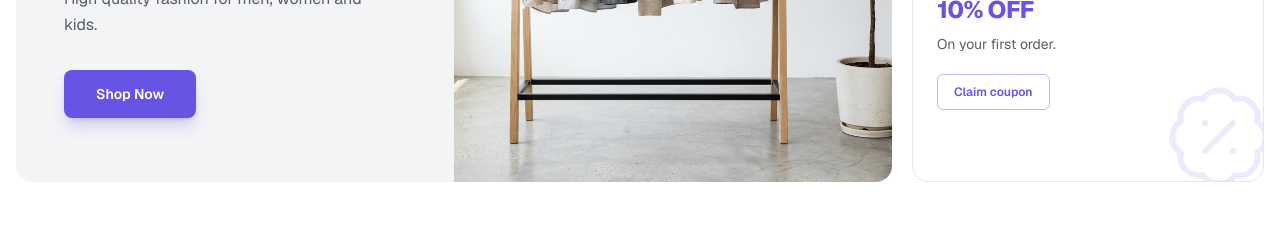
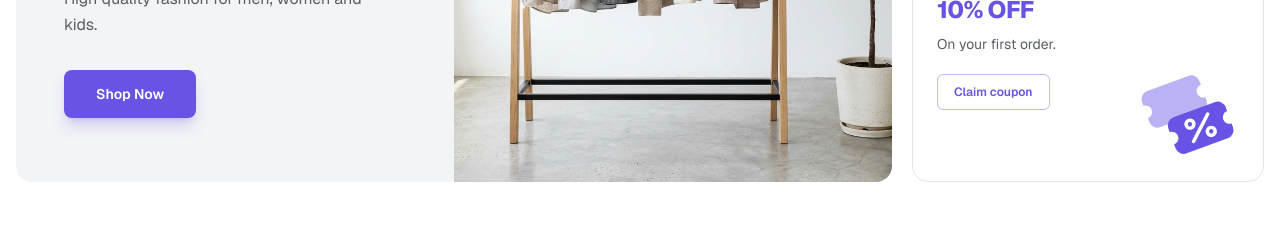
Before and after one commit to Fagunmridha/e-commerce, a Next.js app: page / in a window 1280 px wide. Shown: the part 494-722 px from the top of the page. Built offline with nearby package versions, Linux system fonts and the light colour scheme; no server answers; the database is empty.

Commit message:
feat: add CouponTickets component and integrate it into the Hero component for enhanced visual appeal

```diff
--- /dev/null
+++ b/components/home/coupon-tickets.tsx
@@ -0,0 +1,87 @@
+'use client'
+
+import { useId } from 'react'
+
+/**
+ * The pair of discount tickets in the coupon card's corner. Takes its purple
+ * from `currentColor`, so the caller sets the tone with a text colour.
+ *
+ * Inline rather than a file in /public: next/image will not optimise SVG
+ * without `dangerouslyAllowSVG`, and this costs no extra request.
+ */
+export function CouponTickets({ className }: { className?: string }) {
+  // Two instances on one page would otherwise collide on the mask ids.
+  const id = useId()
+  const backMask = `${id}-back`
+  const frontMask = `${id}-front`
+
+  return (
+    <svg
+      viewBox="0 0 128 104"
+      fill="none"
+      aria-hidden="true"
+      focusable="false"
+      className={className}
+    >
+      <defs>
+        {/* White is kept, black is punched out — so the notches on the short
+            edges are real holes and the ticket behind shows through them. */}
+        <mask
+          id={backMask}
+          maskUnits="userSpaceOnUse"
+          x="0"
+          y="0"
+          width="128"
+          height="104"
+        >
+          <g transform="rotate(-20 45 36)">
+            <rect x="10" y="14" width="70" height="44" rx="10" fill="#fff" />
+            <circle cx="10" cy="36" r="7.5" fill="#000" />
+            <circle cx="80" cy="36" r="7.5" fill="#000" />
+          </g>
+        </mask>
+
+        <mask
+          id={frontMask}
+          maskUnits="userSpaceOnUse"
+          x="0"
+          y="0"
+          width="128"
+          height="104"
+        >
+          <g transform="rotate(-20 75 66)">
+            <rect x="40" y="44" width="70" height="44" rx="10" fill="#fff" />
+            <circle cx="40" cy="66" r="7.5" fill="#000" />
+            <circle cx="110" cy="66" r="7.5" fill="#000" />
+          </g>
+        </mask>
+      </defs>
+
+      <rect
+        width="128"
+        height="104"
+        fill="currentColor"
+        opacity="0.45"
+        mask={`url(#${backMask})`}
+      />
+      <rect
+        width="128"
+        height="104"
+        fill="currentColor"
+        mask={`url(#${frontMask})`}
+      />
+
+      {/* The per-cent mark, tilted with the ticket it sits on. */}
+      <g
+        transform="rotate(-20 75 66)"
+        stroke="#fff"
+        strokeWidth="4"
+        strokeLinecap="round"
+      >
+        <circle cx="65" cy="58" r="4.5" />
+        <circle cx="85" cy="74" r="4.5" />
+        <path d="M88 54 L62 78" />
+      </g>
+    </svg>
+  )
+}
--- a/components/home/hero.tsx
+++ b/components/home/hero.tsx
@@ -2,9 +2,10 @@
 
 import Image from 'next/image'
 import Link from 'next/link'
-import { BadgePercent, Copy } from 'lucide-react'
+import { Copy } from 'lucide-react'
 import { toast } from 'sonner'
 import { Container } from '@/components/layout/container'
+import { CouponTickets } from '@/components/home/coupon-tickets'
 import { WholesaleBoxes } from '@/components/home/wholesale-boxes'
 import { Reveal } from '@/components/reveal'
 import { useLanguage } from '@/components/language-provider'
@@ -119,11 +120,7 @@ function CouponCard({ coupon }: { coupon: FeaturedCoupon | null }) {
   const cards = t.home.heroCards
 
   const decoration = (
-    <BadgePercent
-      aria-hidden="true"
-      className="pointer-events-none absolute -right-3 -bottom-3 size-28 text-primary/12 transition-transform duration-500 group-hover:scale-110"
-      strokeWidth={1.25}
-    />
+    <CouponTickets className="pointer-events-none absolute right-4 bottom-5 w-24 origin-bottom-right text-primary transition-transform duration-500 group-hover:scale-110 sm:w-28" />
   )
 
   if (!coupon) {
```
